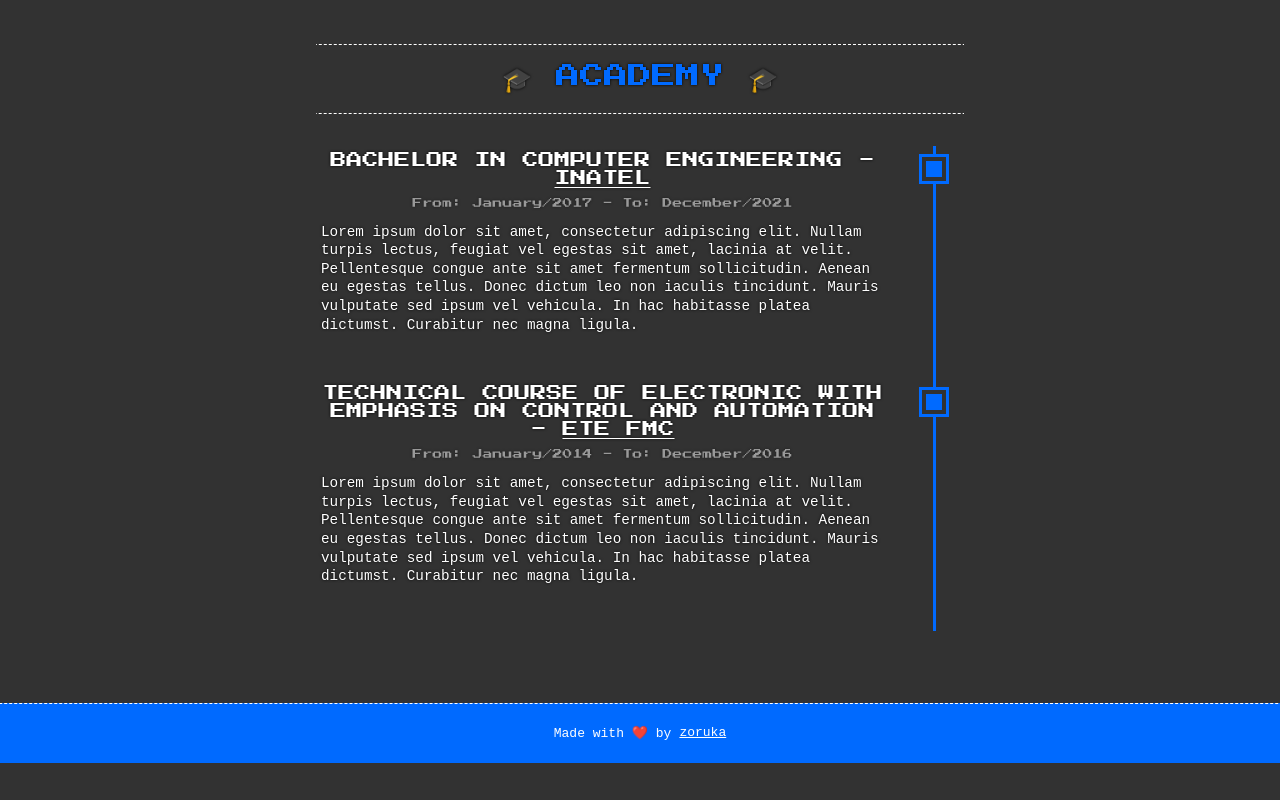
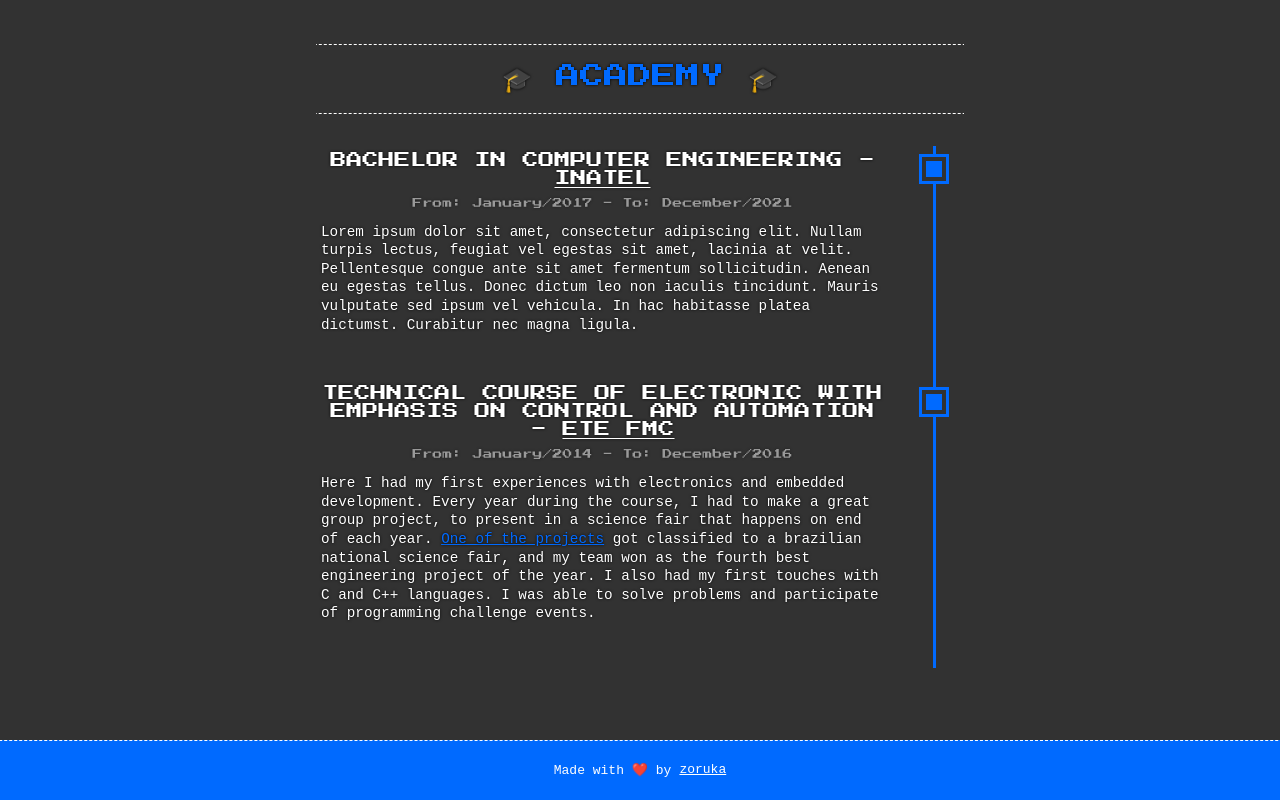
Before and after one commit to zoruka/zoruka.github.io, a Gatsby site: page / in a window 1280 px wide. Shown: the part 2394-3194 px from the top of the page. Before the commit the page ends 3157 px from the top, so only its background shows below. Built offline with nearby package versions, Linux system fonts and the light colour scheme; Gatsby itself is replaced by a stand-in of ours.

Commit message:
:sparkles: add ETE FMC description

```diff
--- a/src/compositions/academic.tsx
+++ b/src/compositions/academic.tsx
@@ -79,6 +79,10 @@ const Container = styled.div`
   margin: 2em 0;
 `;
 
+const HyperLink = styled.a`
+  color: var(--blue);
+`;
+
 export const AcademicComposition: React.FC = () => {
   return (
     <Layout theme="dark" style={{ paddingTop: '0px' }}>
@@ -124,12 +128,17 @@ export const AcademicComposition: React.FC = () => {
               </DataSubtitle>
             </DataHeader>
             <p>
-              Lorem ipsum dolor sit amet, consectetur adipiscing elit. Nullam
-              turpis lectus, feugiat vel egestas sit amet, lacinia at velit.
-              Pellentesque congue ante sit amet fermentum sollicitudin. Aenean
-              eu egestas tellus. Donec dictum leo non iaculis tincidunt. Mauris
-              vulputate sed ipsum vel vehicula. In hac habitasse platea
-              dictumst. Curabitur nec magna ligula.
+              Here I had my first experiences with electronics and embedded
+              development. Every year during the course, I had to make a great
+              group project, to present in a science fair that happens on end of
+              each year.{' '}
+              <HyperLink href="http://2016.febrace.org.br/virtual/2016/ENG/15/">
+                One of the projects
+              </HyperLink>{' '}
+              got classified to a brazilian national science fair, and my team
+              won as the fourth best engineering project of the year. I also had
+              my first touches with C and C++ languages. I was able to solve
+              problems and participate of programming challenge events.
             </p>
           </DataContainer>
           <TimelineContainer>
```
